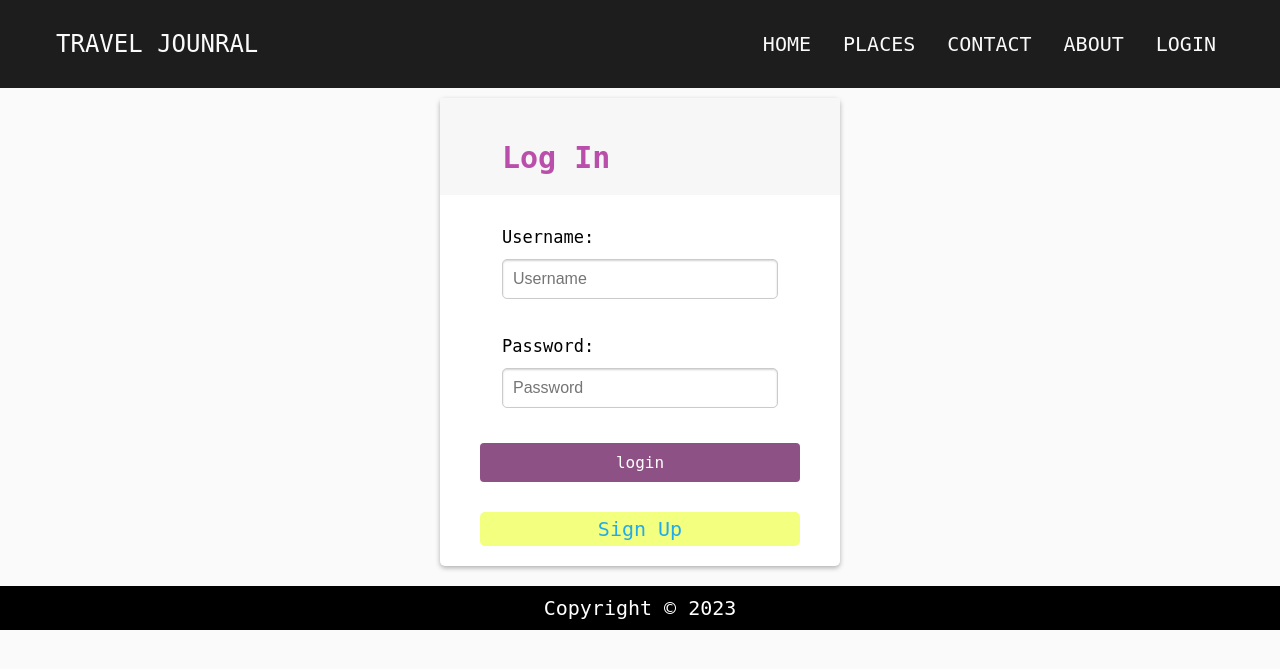
After one commit to realsanjeev/Travel-site-Django-Project, a Django app: template travel_site/templates/account/login.html in a window 1280 px wide. The commit adds this page. Shown: the top 669 px of the page. Run offline with Django 4.2, Linux system fonts and the light colour scheme; the template is opened without the code that fills it: values that come from a table or form of the project are taken from there, others are empty.

Commit message:
Fixing templates for contact and login

```diff
--- a/travel_site/account/urls.py
+++ b/travel_site/account/urls.py
@@ -3,6 +3,7 @@ from . import views
 
 urlpatterns = [
     path('login', views.login_user, name="login"),
+    path('profile', views.account_view, name="profile"),
     path('logout', views.logout_user, name="logout"),
     path('signup', views.register_user, name="register_user"),
 ]
--- a/travel_site/static/js/main.js
+++ b/travel_site/static/js/main.js
@@ -18,5 +18,7 @@ slide.addEventListener("load", slider());
 
 // Hide the message after 3 seconds
 setTimeout(function () {
-  messageElement.style.display = "none";
+  if (messageElement) {
+    messageElement.style.display = "none";
+  }
 }, 3000);
--- a/travel_site/static/js/signUp.js
+++ b/travel_site/static/js/signUp.js
@@ -83,9 +83,9 @@ function isEmail(email) {
 
 //! show the message of 'submitted'
 function submittedForm() {
-  header.classList.add("hidden");
-  form.classList.add("hidden");
-  message.classList.remove("hidden");
+  header?.classList.add("hidden");
+  form?.classList.add("hidden");
+  message?.classList.remove("hidden");
   ani();
   setTimeout("location.reload(true);", 3000);
 }
--- a/travel_site/static/styles/styles.css
+++ b/travel_site/static/styles/styles.css
@@ -144,7 +144,7 @@
 .feedback-frame {
   display: flex;
   justify-content: center;
-  align-items: center;
+  align-items: flex-start;
 }
 #main-container {
   width: 710px;
@@ -355,7 +355,7 @@ ion-icon {
   background-color: #fff;
   border-radius: 5px;
   box-shadow: 0 2px 5px rgba(0, 0, 0, 0.3);
-  overflow: hidden;
+  /* overflow: hidden; */
   width: 400px;
   max-width: 100%;
 }
@@ -468,6 +468,14 @@ input:focus {
   animation-direction: alternate;
   -webkit-animation-direction: alternate;
 }
+.signup-container {
+  display: flex;
+  margin: 0% 10% 5%;
+  border-radius: 5px;
+  background-color: #e7ff0180;
+  padding: 5px;
+  justify-content: space-around;
+}
 
 .hidden {
   display: none;
--- /dev/null
+++ b/travel_site/templates/account/base.html
@@ -0,0 +1,50 @@
+<!DOCTYPE html>
+<html lang="en">
+<head>
+    <meta charset="UTF-8">
+    <meta http-equiv="X-UA-Compatible" content="IE=edge">
+    <meta name="viewport" content="width=device-width, initial-scale=1.0">
+    <title>Travel Jounral{% block title %}{% endblock title %}</title>
+    {% load static %}
+    <link rel="stylesheet" href="{% static 'styles/navbar.css' %}">
+    <link rel="stylesheet" href="{% static 'styles/styles.css' %}">
+    <link rel="icon" type="image/png" href="{% static 'images/website-logo.png' %}">
+</head>
+<body>
+
+    <div class="intro">
+      <nav class="navbar">
+
+          <div class="navbar-title">Travel Jounral</div>
+
+          <a href="#" class="toggle-button">
+              <span class="bar"></span>
+              <span class="bar"></span>
+              <span class="bar"></span>
+              <span class="bar"></span>
+              <span class="bar"></span>
+          </a>
+
+          <div class="navbar-link">
+              <ul>
+                  <li class="nav-item"><a href="/home">HOME</a></li>
+                  <li class="nav-item"><a href="/places">PLACES</a></li>
+                  <li class="nav-item"><a href="/contact">CONTACT</a></li>
+                  <li class="nav-item"><a href="/about">ABOUT</a></li>
+                  <li class="nav-item"><a href="/account/login">LOGIN</a></li>
+              </ul>
+          </div>
+
+      </nav>
+  </div>
+
+<div class="block-container">
+{% block start %}
+{% endblock start %}
+</div>
+<footer>
+  Copyright &copy; 2023
+</footer>
+<script src="{% static 'js/navbar.js' %}"></script>
+</body>
+</html>
--- /dev/null
+++ b/travel_site/templates/account/login.html
@@ -0,0 +1,30 @@
+{% extends "account/base.html" %}
+
+{% block title %} : Login {% endblock title %}
+
+{% block start %}
+<div class="container">
+  <div class="header">
+    <h2>Log In</h2>
+
+    <h3 style="color: red" id="message">{{message}}</h3>
+    <script>
+      const messageElement = document.getElementById("message");
+      // Hide the message after 3 seconds
+      setTimeout(function () {
+        messageElement.style.display = "none";
+      }, 3000);
+    </script>
+  </div>
+  <form class="form" id="form" method="post" action="account/login">
+    {% csrf_token %}
+    {{ form.as_p }}
+    <button type="submit">login</button>
+  </form>
+  <a href="/account/signup" alt="Sign Up link"  class="signup-container">
+    <div>Sign Up
+    </div>
+  </a>
+</div>
+
+{% endblock start %}
--- a/travel_site/travel_site/settings.py
+++ b/travel_site/travel_site/settings.py
@@ -24,14 +24,14 @@ if 'CODESPACE_NAME' in os.environ:
 # Application definition
 
 INSTALLED_APPS = [
-    "home.apps.HomeConfig",
-    "account.apps.AccountConfig",
     "django.contrib.admin",
     "django.contrib.auth",
     "django.contrib.contenttypes",
     "django.contrib.sessions",
     "django.contrib.messages",
     "django.contrib.staticfiles",
+    "home.apps.HomeConfig",
+    "account",
 ]
 
 MIDDLEWARE = [
```
Also changed, not shown: travel_site/account/models.py (+5 -3 lines), travel_site/account/views.py (+23 -7 lines), travel_site/templates/account/signup.html (added, +45 -0 lines), travel_site/templates/login.html (deleted, +0 -29 lines), travel_site/templates/signup.html (deleted, +0 -45 lines), travel_site/account/migrations/0001_initial.py (added), travel_site/db.sqlite3.
